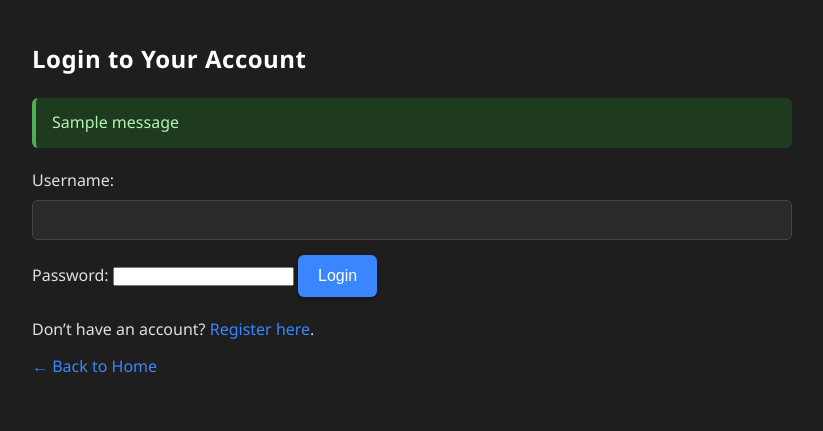
After one commit to SiulRek/MentalMathChallange, a Flask app: page /login in a window 1280 px wide. The commit adds this page. Shown: the top 431 px of the page, without its empty margins (228-1051 px from the left). Run offline with Flask 3, Linux system fonts and the light colour scheme; tables that the repository leaves empty hold one stand-in row (values such as "Sample post"); one stand-in notice (Sample message) is shown.

Commit message:
Add auth service integration to the application

```diff
--- a/src/app.py
+++ b/src/app.py
@@ -1,8 +1,18 @@
 from datetime import datetime
+from functools import wraps
 import os
 
-from flask import Flask, render_template, request, session
+from flask import (
+    Flask,
+    render_template,
+    request,
+    session,
+    redirect,
+    url_for,
+    flash,
+)
 
+from core.auth_service import AuthService
 from core.compute_quiz_results import compute_quiz_results, UserResponseError
 from core.generate_quiz import generate_quiz
 from core.parse_blueprint_from_text import (
@@ -10,13 +20,32 @@ from core.parse_blueprint_from_text import (
     UserConfigError,
 )
 
+DB_PATH = os.path.join(
+    os.path.dirname(os.path.abspath(__file__)), "data", "users.db"
+)
 app = Flask(__name__)
 app.secret_key = os.environ.get("SECRET_KEY", "dev-secret")
+
+auth = AuthService(db_path=DB_PATH)
+
+
+def login_required(f):
+    @wraps(f)
+    def decorated(*args, **kwargs):
+        if "user_id" not in session:
+            flash("Please log in to continue.", "info")
+            return redirect(url_for("login"))
+        return f(*args, **kwargs)
+
+    return decorated
 
 
 @app.route("/")
 def index():
+    if "user_id" not in session:
+        return redirect(url_for("login"))
     return render_template("index.html")
+
 
 
 @app.route("/help")
@@ -24,7 +53,46 @@ def help_page():
     return render_template("help.html")
 
 
+@app.route("/register", methods=["GET", "POST"])
+def register():
+    if request.method == "POST":
+        username = request.form.get("username", "")
+        password = request.form.get("password", "")
+        success, message = auth.register_user(username, password)
+        if success:
+            flash("Registration successful. Please login.", "success")
+            return redirect(url_for("login"))
+        flash(message, "error")
+    return render_template("register.html")
+
+
+@app.route("/login", methods=["GET", "POST"])
+def login():
+    if "user_id" in session:
+        return redirect(url_for("index"))
+
+    if request.method == "POST":
+        username = request.form.get("username", "")
+        password = request.form.get("password", "")
+        success, result = auth.login_user(username, password)
+        if success:
+            session["user_id"] = result["user_id"]
+            session["username"] = username
+            return redirect(url_for("index"))
+        flash(result, "error")
+
+    return render_template("login.html")
+
+
+@app.route("/logout")
+def logout():
+    session.clear()
+    flash("You have been logged out.", "info")
+    return redirect(url_for("login"))
+
+
 @app.route("/start", methods=["POST"])
+@login_required
 def start():
     blueprint_text = request.form.get("blueprint", "")
     try:
@@ -35,14 +103,17 @@ def start():
             "index.html", blueprint_text=blueprint_text, error=str(e)
         )
 
-    session["quiz"] = quiz
-    session["start_time"] = datetime.utcnow().isoformat()  # Store start time
+    user_id = session["user_id"]
+    session[f"quiz_{user_id}"] = quiz
+    session["start_time"] = datetime.utcnow().isoformat()
     return render_template("quiz.html", quiz=quiz)
 
 
 @app.route("/submit", methods=["POST"])
+@login_required
 def submit():
-    quiz = session.get("quiz", [])
+    user_id = session["user_id"]
+    quiz = session.get(f"quiz_{user_id}", [])
     start_time_str = session.get("start_time")
 
     try:
--- a/src/static/style.css
+++ b/src/static/style.css
@@ -344,3 +344,32 @@ button:active {
     text-align: center;
   }
 }
+
+
+/* ──────────────────────────────── */
+/* Flashcard Styles                */
+/* ──────────────────────────────── */
+.flash {
+  padding: 12px 16px;
+  border-radius: 6px;
+  margin-bottom: 20px;
+  font-weight: 500;
+}
+
+.flash.success {
+  background-color: #1f3b1f;
+  border-left: 4px solid #4caf50;
+  color: #b6f2b6;
+}
+
+.flash.error {
+  background-color: #3a1f1f;
+  border-left: 4px solid #ff6b6b;
+  color: #ffbcbc;
+}
+
+.flash.info {
+  background-color: #1f2b3a;
+  border-left: 4px solid #3a86ff;
+  color: #b5d8ff;
+}
--- /dev/null
+++ b/src/templates/login.html
@@ -0,0 +1,36 @@
+<!DOCTYPE html>
+<html lang="en">
+<head>
+  <meta charset="UTF-8">
+  <title>Login - Mental Math Challenge</title>
+  <link rel="stylesheet" href="{{ url_for('static', filename='style.css') }}">
+</head>
+<body>
+  <div class="container">
+    <h2>Login to Your Account</h2>
+
+    {% with messages = get_flashed_messages(with_categories=true) %}
+      {% if messages %}
+        {% for category, message in messages %}
+          <div class="flash {{ category }}">{{ message }}</div>
+        {% endfor %}
+      {% endif %}
+    {% endwith %}
+
+    <form method="post">
+      <label for="username">Username:</label>
+      <input type="text" id="username" name="username" required>
+
+      <label for="password">Password:</label>
+      <input type="password" id="password" name="password" required>
+
+      <button type="submit">Login</button>
+    </form>
+
+    <p style="margin-top: 20px;">
+      Don’t have an account? <a href="{{ url_for('register') }}">Register here</a>.
+    </p>
+    <p><a href="{{ url_for('index') }}">← Back to Home</a></p>
+  </div>
+</body>
+</html>
```
Also changed, not shown: src/templates/index.html (+11 -0 lines), src/templates/register.html (added, +36 -0 lines), 1 other file.
